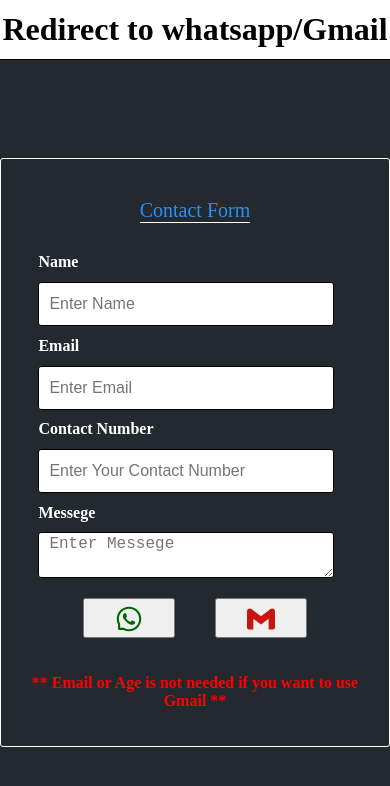
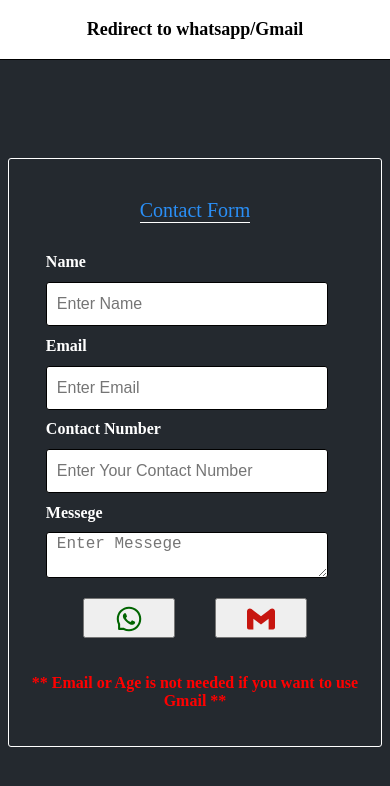
Before and after one commit to ramavatarmeena99/Avatar-Redirect-Whatsapp, a React (Create React App) app: page / in a window 390 px wide. Shown: the top 786 px of the page. Built offline with nearby package versions, Linux system fonts and the light colour scheme; a web font is replaced by a local one.

Commit message:
media query

```diff
--- a/src/Components/Header.js
+++ b/src/Components/Header.js
@@ -17,4 +17,8 @@ width: 100%;
         align-items: center;
         justify-content: center;
         border-bottom: 1px solid black;
+        @media (max-width: 768px) {
+
+font-size:9px ;
+  }
 `;
--- a/src/Components/Home.js
+++ b/src/Components/Home.js
@@ -141,7 +141,7 @@ const ForMiddleDiv = styled.div`
   border-radius: 3px;
   padding: 20px;
   @media (max-width: 768px) {
-    width: 90%;
+    width: 85%;
   }
 `;
 const UserDetails = styled.div`
```
